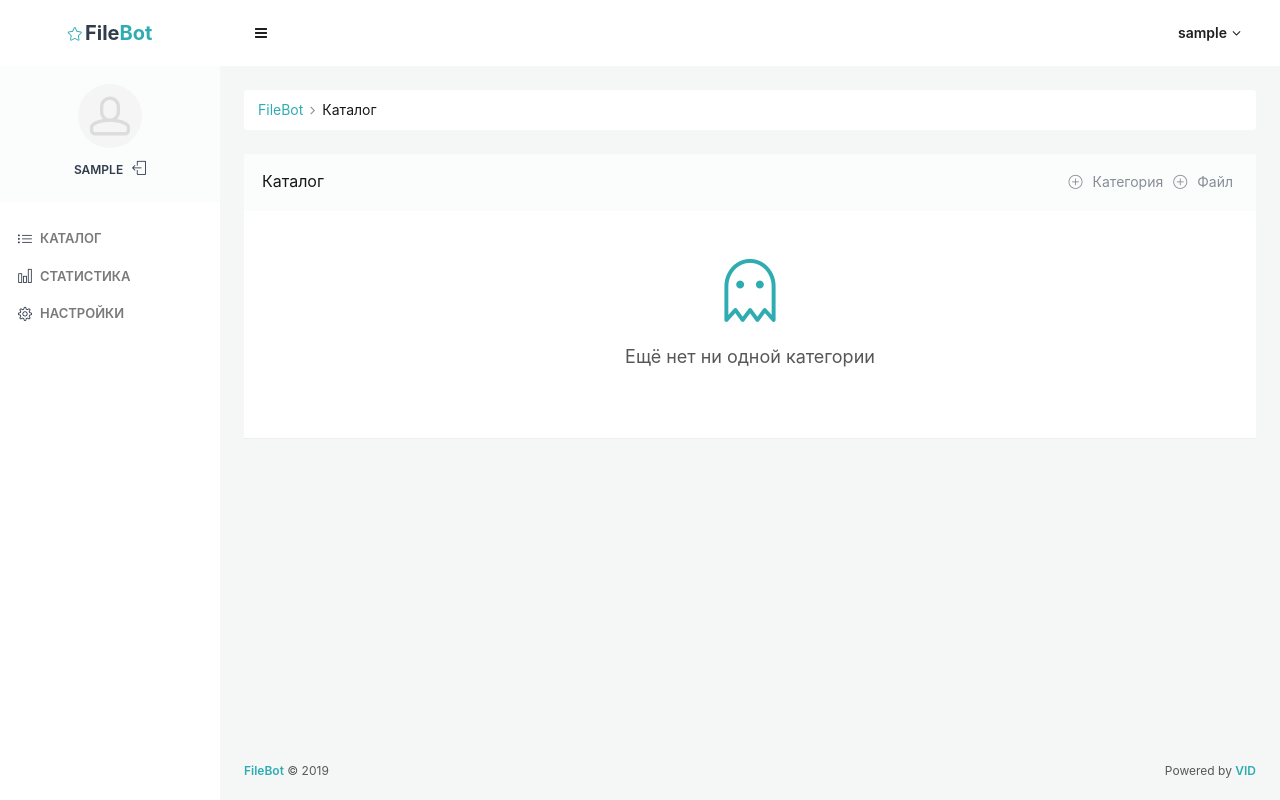
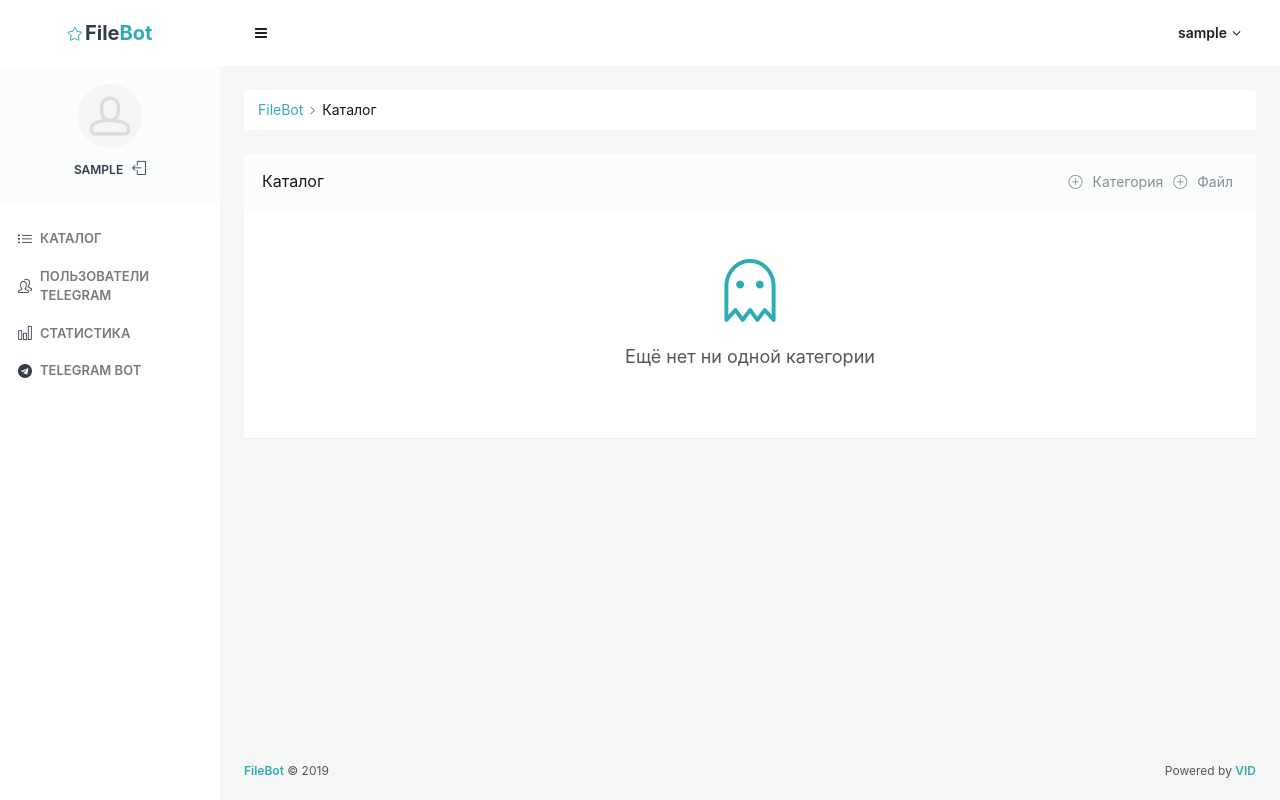
Before and after one commit to dmitriyl99/FilesBot, a Django app: page /catalog/ in a window 1280 px wide. Run offline with Django 3.2, Linux system fonts and the light colour scheme; the visitor is signed in with stand-in values (Sample User, id 1); data that the repository does not hold is empty; some libraries are stand-ins or nearby versions.

Commit message:
Url for list users

```diff
--- a/filebot/urls.py
+++ b/filebot/urls.py
@@ -1,5 +1,5 @@
 from django.urls import path
-from .views import index, categories, files, settings, bot, statistics
+from .views import index, categories, files, settings, bot, statistics, botusers
 from FileTelegramBot.settings import WEBHOOK_URL_PATH
 
 urlpatterns = [
@@ -15,6 +15,7 @@ urlpatterns = [
     path('catalog/files/<int:pk>/edit', files.UpdateFileView.as_view(), name='admin-catalog-files-edit'),
     path('catalog/files/<int:pk>/remove', files.DeleteFileView.as_view(), name='admin-catalog-files-remove'),
     path('statistics/', statistics.StatisticsIndexView.as_view(), name='admin-statistics'),
+    path('bot-users/', botusers.BotUsersIndexView.as_view(), name='admin-botusers'),
 
     path('init/', bot.BotInitializeView.as_view()),
     path(WEBHOOK_URL_PATH, bot.BotUpdatesRecieverView.as_view())
--- a/templates/layouts/app.html
+++ b/templates/layouts/app.html
@@ -84,8 +84,9 @@
                     <div class="content-side content-side-full">
                         <ul class="nav-main">
                             <li><a href="{% url 'admin-catalog' %}"><i class="si si-list"></i>Каталог</a></li>
+                            <li><a href="{% url 'admin-botusers' %}"><i class="si si-users"></i>Пользователи Telegram</a></li>
                             <li><a href="{% url 'admin-statistics' %}"><i class="si si-bar-chart"></i>Статистика</a></li>
-                            <li><a href="{% url 'admin-settings' %}"><i class="si si-settings"></i>Настройки</a></li>
+                            <li><a href="{% url 'admin-settings' %}"><i class="fa fa-telegram"></i>Telegram Bot</a></li>
                         </ul>
                     </div>
                     <!-- END Side Navigation -->
```
